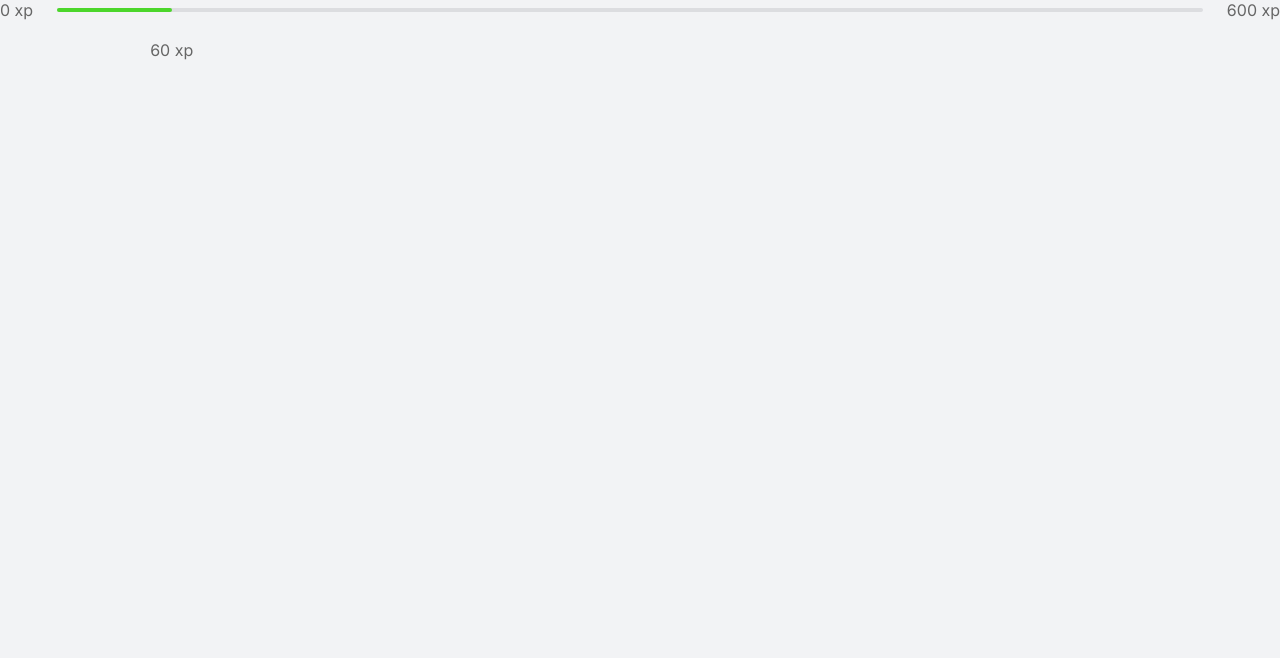
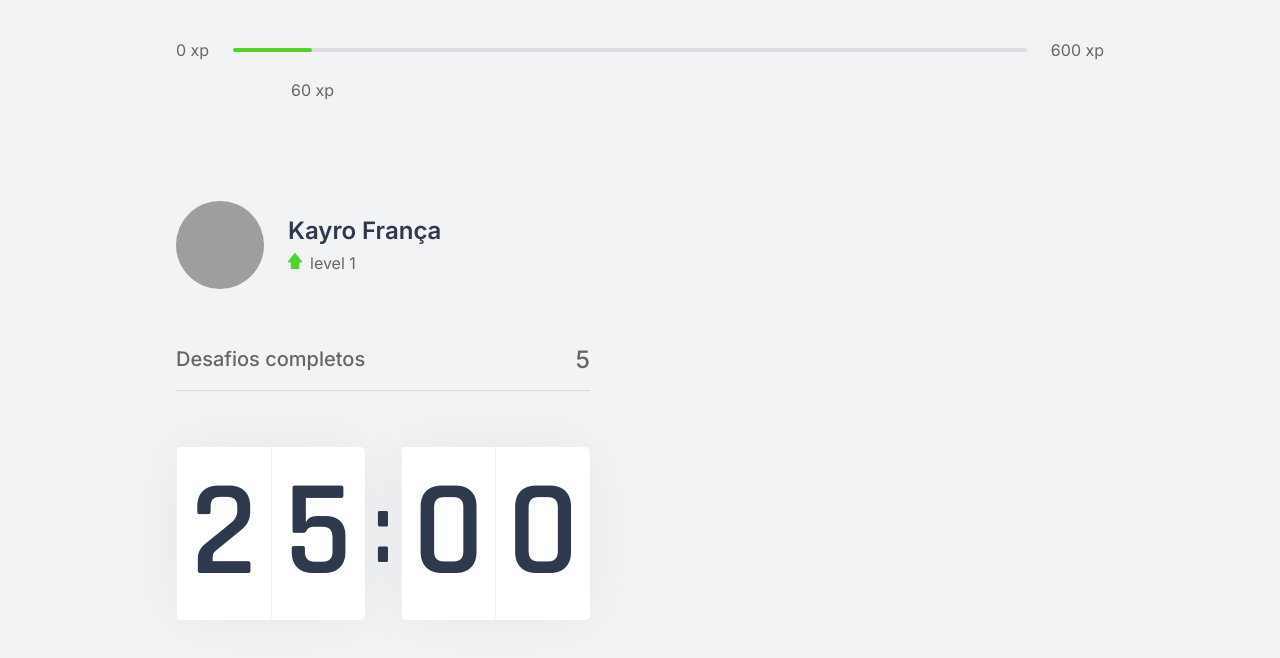
Before and after one commit to Kako-0/move.it_NLW-4, a Next.js app: page / in a window 1280 px wide. Shown: the top 658 px of the page. Built offline with nearby package versions, Linux system fonts and the light colour scheme; grey boxes are pictures that could not be loaded.

Commit message:
add new components for code

```diff
--- a/src/pages/index.tsx
+++ b/src/pages/index.tsx
@@ -1,10 +1,25 @@
 import Head from "next/head";
+import { CompletedChallenger } from "../components/CompleteChallenger";
+import { Countdown } from "../components/Countdown";
 import { ExperienceBar } from "../components/ExperienceBar";
+import { Profile } from "../components/Profile";
+import styles from "../styles/pages/Home.module.css";
 
 export default function Home() {
   return (
-    <div className="container">
+    <div className={ styles.container}>
       <ExperienceBar />
+
+      <section>
+        <div>
+          <Profile />
+          <CompletedChallenger />
+          <Countdown />
+        </div>
+        <div>
+
+        </div>
+      </section>
     </div>
   )
 }
```
